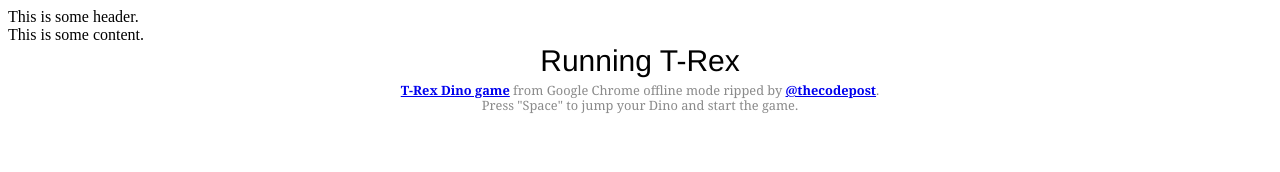
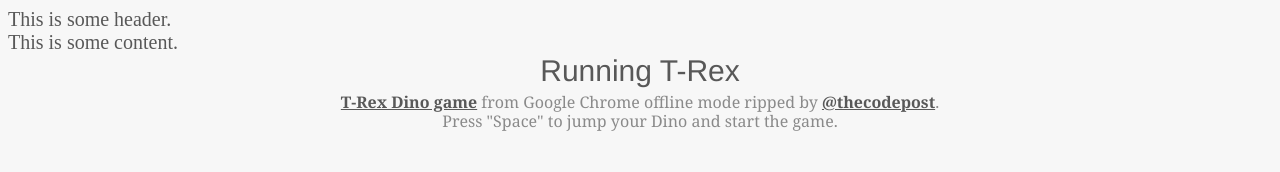
Before and after one commit to sophiewh1te/hallowelt, a plain HTML site: page dino404.html in a window 1280 px wide. Shown: the top 172 px of the page. Drawn offline with Linux system fonts and the light colour scheme.

Commit message:
Update styles.css

```diff
--- a/styles.css
+++ b/styles.css
@@ -1 +1,11 @@
 /* Empty for now */
+
+a {
+  color: #585858;
+}
+
+body {
+  background-color: #f7f7f7;
+  color: #585858;
+  font-size: 125%;
+}
```
